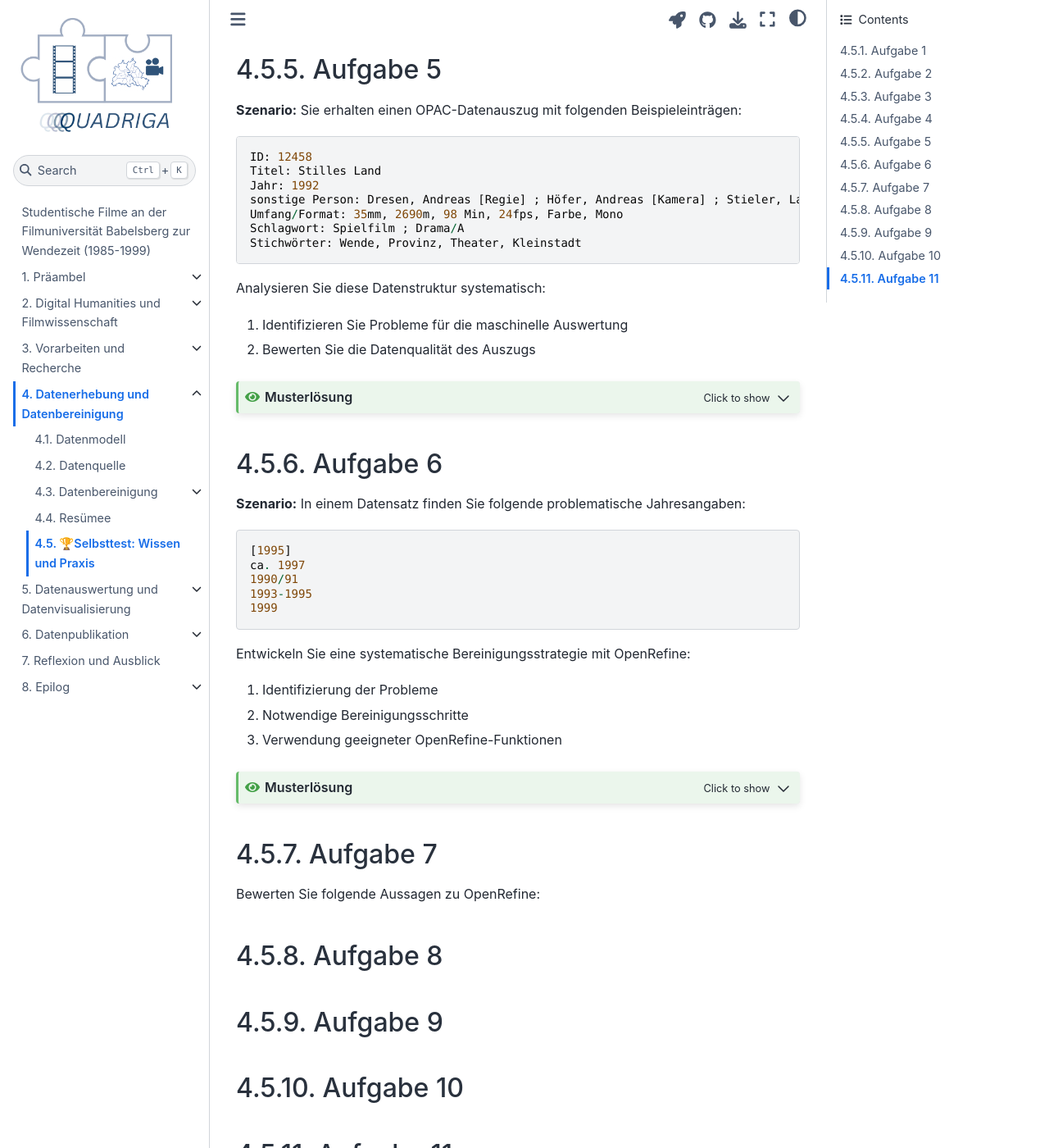
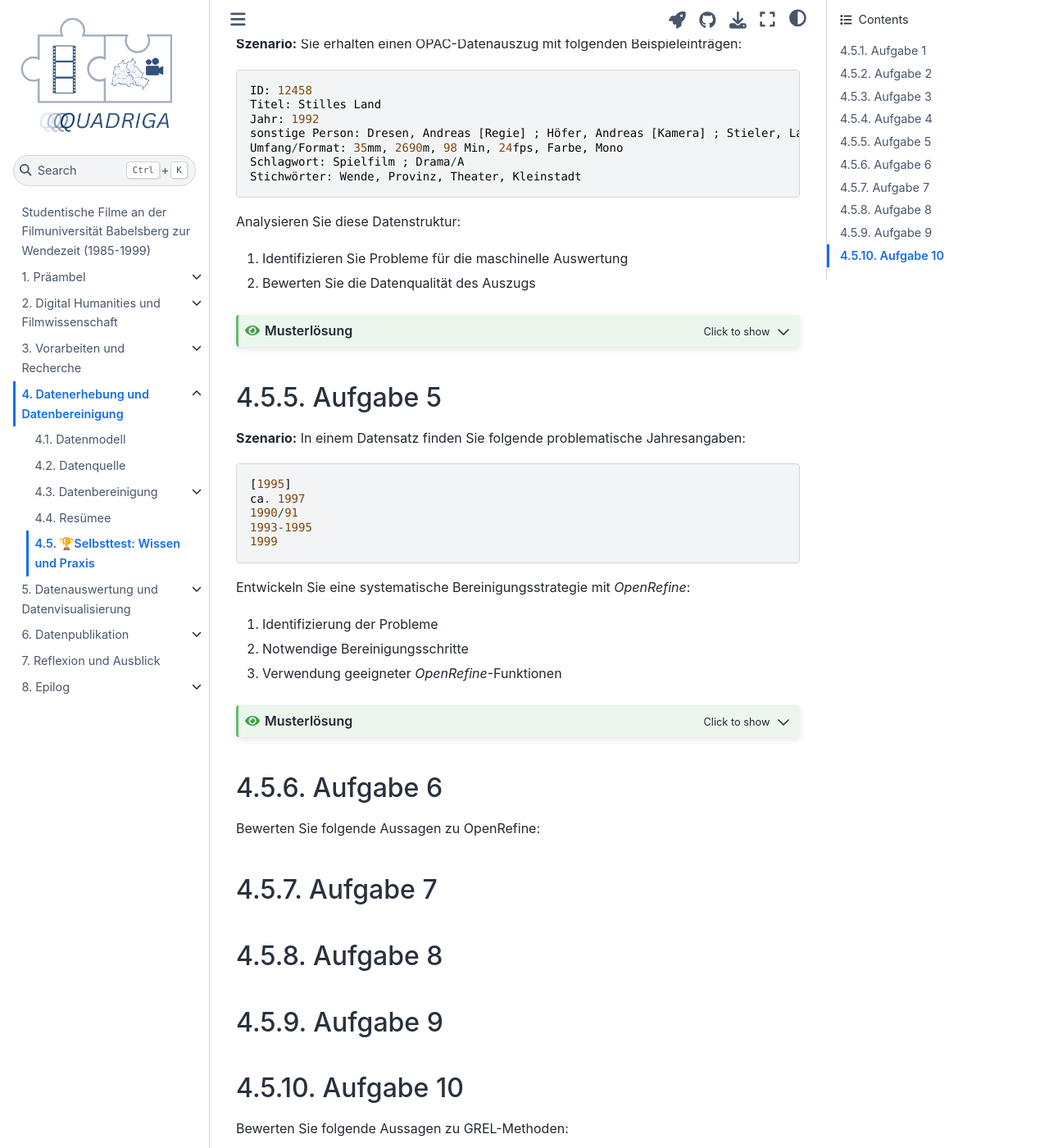
Before and after one commit to quadriga-dk/Bewegtes-Bild-Fallstudie-2, a Jupyter Book: the page built from bereinigung/assessment_bereinigung.md, in a window 1280 px wide and 1400 px high, scrolled down 1068 px. Shown: the whole window at 82% size. Built offline with Jupyter Book 1.0.4 settings and Sphinx 7.4.7 and the Sphinx Book theme 1.1.4, drawn with Linux system fonts in a browser that asks for light colours; some of the changed text lies outside the part shown.

Commit message:
Update assesment-bereinigung.md

`````diff
--- a/bereinigung/assessment_bereinigung.md
+++ b/bereinigung/assessment_bereinigung.md
@@ -32,18 +32,13 @@ Sie können die Fragen in beliebiger Reihenfolge bearbeiten und die Beantwortung
 
 Es erfolgt keine Bewertung oder Speicherung Ihrer Ergebnisse. Nutzen Sie dieses Assessment, um Wissenslücken zu identifizieren und gegebenenfalls die entsprechenden Abschnitte des Kapitels nochmals zu bearbeiten.
 
-**Geschätzte Zeit**: XX
+**Geschätzte Zeit**: 20 Minuten
 
 Viel Erfolg!
 ````
-### Aufgabe 1
 
-```{code-cell} ipython3
-:tags: [remove-input]
-display_quiz("../assets/assessment/bereinigung/bereinigung_quiz.json", colors = colors.jupyterquiz)
-```
 
-### Aufgabe 2
+## Aufgabe 1
 
 ```{code-cell} ipython3
 :tags: [remove-input]
@@ -154,7 +149,7 @@ true_false3 = [{
         {
             "answer": "Richtig",
             "correct": True,
-            "feedback": """✓ Korrekt! Modelle sind nicht neutral, sondern spiegeln bestimmte Perspektiven wider"""
+            "feedback": """✓ Korrekt! Modelle sind nicht neutral, sondern spiegeln bestimmte Perspektiven wider."""
         },
         {
             "answer": "Falsch",
@@ -181,7 +176,7 @@ true_false4 = [{
         {
             "answer": "Richtig",
             "correct": True,
-            "feedback": """✓ Korrekt! Modelle definieren, was als notwendig für die Charakterisierung eines Datenobjekts erachtet wird"""
+            "feedback": """✓ Korrekt! Modelle definieren, was als notwendig für die Charakterisierung eines Datenobjekts erachtet wird."""
         },
         {
             "answer": "Falsch",
@@ -208,7 +203,7 @@ true_false5 = [{
         {
             "answer": "Falsch",
             "correct": True,
-            "feedback": """✓ Korrekt! Daten sind "gemacht“ und nicht „gegeben“ - sie unterliegen bestimmten Konstruktionsprozessen"""
+            "feedback": """✓ Korrekt! Daten sind "gemacht“ und nicht „gegeben“ - sie unterliegen bestimmten Konstruktionsprozessen."""
         },
         {
             "answer": "Richtig",
@@ -235,7 +230,7 @@ true_false6 = [{
         {
             "answer": "Richtig",
             "correct": True,
-            "feedback": """✓ Korrekt! Drucker empfiehlt die Analyse des Modells vor der Nutzung; nur bei einem Verständnis des zugrundeliegenden Modelles ist eine sinnvolle Arbeit mit Daten möglich"""
+            "feedback": """✓ Korrekt! Drucker empfiehlt die Analyse des Modells vor der Nutzung; nur bei einem Verständnis des zugrundeliegenden Modelles ist eine sinnvolle Arbeit mit Daten möglich."""
         },
         {
             "answer": "Falsch",
@@ -249,7 +244,7 @@ display_quiz(true_false6, colors=colors.jupyterquiz)
 ```
 
 
-### Aufgabe 4
+## Aufgabe 3
 
 ```{code-cell} ipython3
 :tags: [remove-input]
@@ -288,7 +283,7 @@ multiple_choice3 = [{
 display_quiz(multiple_choice3, colors=colors.jupyterquiz)
 ```
 
-### Aufgabe 5
+## Aufgabe 4
 
 **Szenario:** Sie erhalten einen OPAC-Datenauszug mit folgenden Beispieleinträgen:
 
@@ -302,7 +297,7 @@ Schlagwort: Spielfilm ; Drama/A
 Stichwörter: Wende, Provinz, Theater, Kleinstadt
 ```
 
-Analysieren Sie diese Datenstruktur systematisch:
+Analysieren Sie diese Datenstruktur:
 1. Identifizieren Sie Probleme für die maschinelle Auswertung
 2. Bewerten Sie die Datenqualität des Auszugs
 
@@ -347,10 +342,10 @@ ca. 1997
 1999
 ```
 
-Entwickeln Sie eine systematische Bereinigungsstrategie mit OpenRefine:
+Entwickeln Sie eine systematische Bereinigungsstrategie mit *OpenRefine*:
 1. Identifizierung der Probleme
 2. Notwendige Bereinigungsschritte
-3. Verwendung geeigneter OpenRefine-Funktionen
+3. Verwendung geeigneter *OpenRefine*-Funktionen
 
 ```{code-cell} ipython3
 :tags: [remove-input]
@@ -643,7 +638,7 @@ multiple_choice9 = [{
 display_quiz(multiple_choice9, colors=colors.jupyterquiz)
 ```
 
-### Aufgabe 11
+## Aufgabe 10
 
 Bewerten Sie folgende Aussagen zu GREL-Methoden:
 
`````
Also changed, not shown: other parts of bereinigung/assessment_bereinigung.md (+17 -17 lines), bereinigung/ubung_bereinigung.md (deleted, +0 -24 lines), 1 other file.
